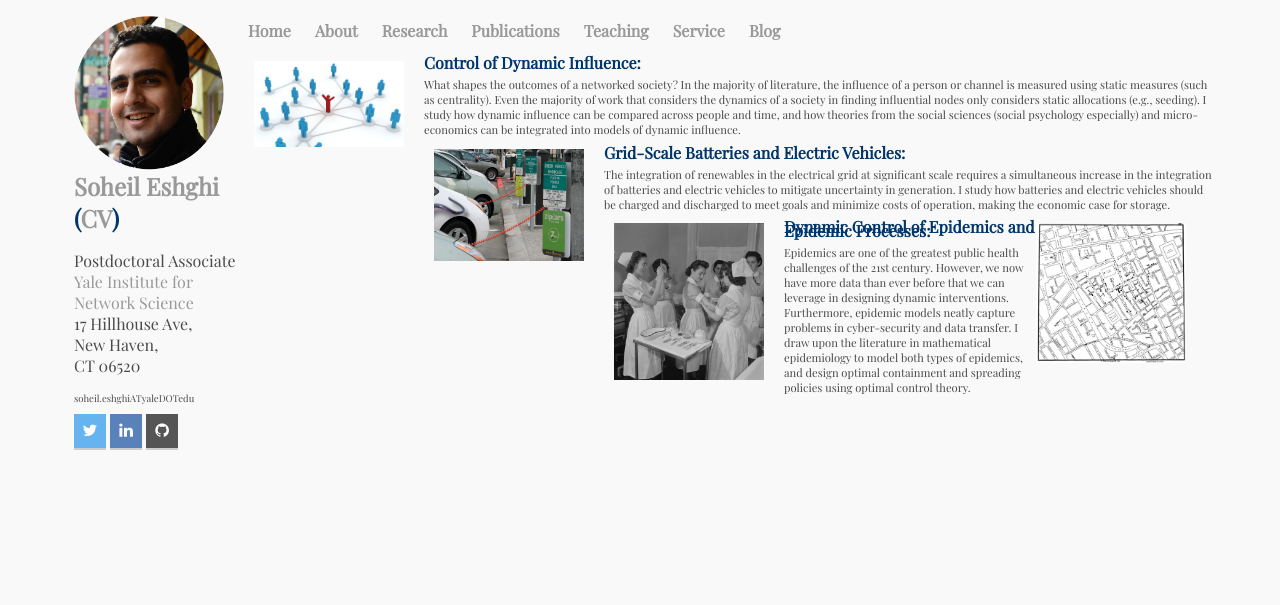
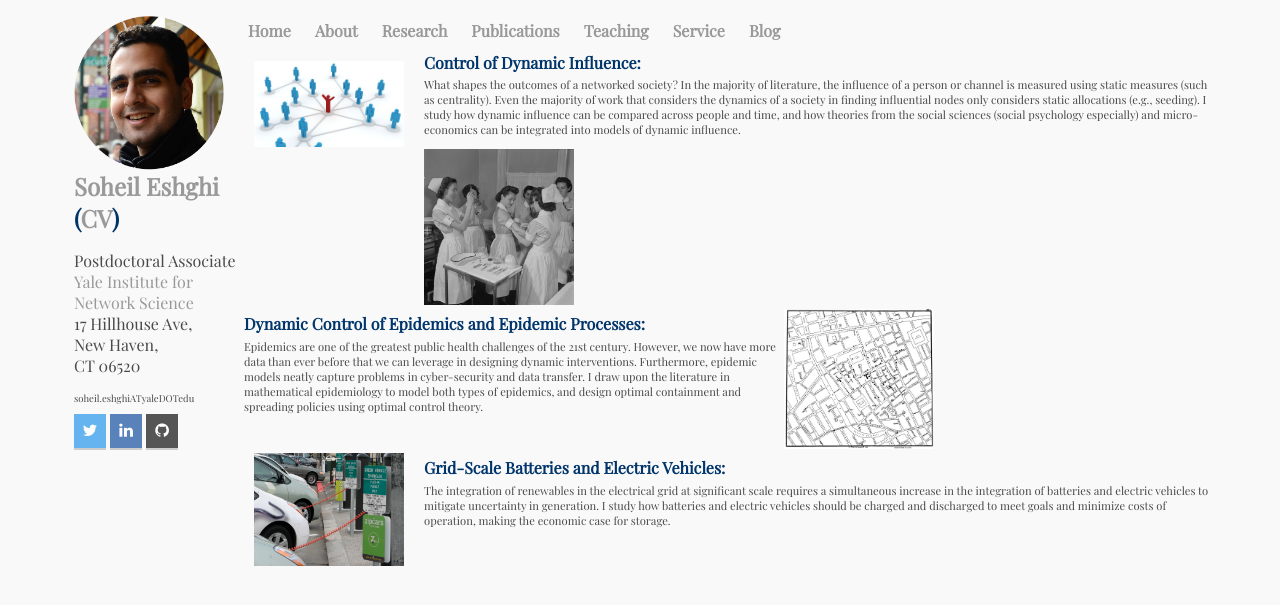
Before and after one commit to SoheilEshghi/SoheilEshghi.github.io, a Jekyll site: the page built from research/index.html, in a window 1280 px wide. Shown: the top 605 px of the page. Built offline with Jekyll 4.4.1, drawn with Linux system fonts in a browser that asks for light colours; nearby versions of some CDN libraries.

Commit message:
spacing issues

```diff
--- a/research/index.html
+++ b/research/index.html
@@ -11,6 +11,19 @@ title: About Soheil Eshghi
     </p>
 </div>
 
+<div style="width: 880px;">
+ <div style="float: left; width: 170px;"><img src="/images/vaccines.jpg" style="width:150px;"></div>
+ <div style="float: left; width: 540px;">
+       <h2>Dynamic Control of Epidemics and Epidemic Processes:</h2>
+       <p style="font-size: 0.7em;"> Epidemics are one of the greatest public health challenges of the 21st century. However, we now have more data than ever before that we can leverage in designing dynamic interventions. Furthermore, epidemic models neatly capture problems in cyber-security and data transfer. I draw upon the literature in mathematical epidemiology to model both types of epidemics, and design optimal containment and spreading policies using optimal control theory.
+       </p>
+ </div>
+ <div style="float: left; width: 170px;">  <img src="/images/snow.jpg" style="width:150px;"></div>
+ <br style="clear: left;" />
+</div>
+
+
+
 <div class="left">
   <img src="/images/charging.jpg" style="width:150px;">
 </div>
@@ -19,17 +32,3 @@ title: About Soheil Eshghi
     <p style="font-size: 0.7em;"> The integration of renewables in the electrical grid at significant scale requires a simultaneous increase in the integration of batteries and electric vehicles to mitigate uncertainty in generation. I study how batteries and electric vehicles should be charged and discharged to meet goals and minimize costs of operation, making the economic case for storage.
     </p>
 </div>
-
-
-
-<div class="left">
-  <img src="/images/vaccines.jpg" style="width:150px;">
-</div>
-<div class="right">
-  <img src="/images/snow.jpg" style="width:150px;">
-</div>
-<div class = "middle">
-    <h2>Dynamic Control of Epidemics and Epidemic Processes:</h2>
-    <p style="font-size: 0.7em;"> Epidemics are one of the greatest public health challenges of the 21st century. However, we now have more data than ever before that we can leverage in designing dynamic interventions. Furthermore, epidemic models neatly capture problems in cyber-security and data transfer. I draw upon the literature in mathematical epidemiology to model both types of epidemics, and design optimal containment and spreading policies using optimal control theory.
-    </p>
-</div>
--- a/service/index.html
+++ b/service/index.html
@@ -27,7 +27,7 @@ title: About Soheil Eshghi
  <li>IEEE Control Systems Society (since 2014)</li>
  <li>National Postdoctoral Association (since 2016)</li>
 </ol>
-<p style="font-size: 0.6em;">Throughout 2014, I convened the <a href="http://www.ese.upenn.edu/about-ese/events/phd-colloquia.php">Penn ESE PhD Colloquium</a>.</p>
+<p style="font-size: 0.6em;">I convened the <a href="http://www.ese.upenn.edu/about-ese/events/phd-colloquia.php">Penn ESE PhD Colloquium</a> throughout 2014.</p>
 
 
 </div><!--/.blurb-->
```
